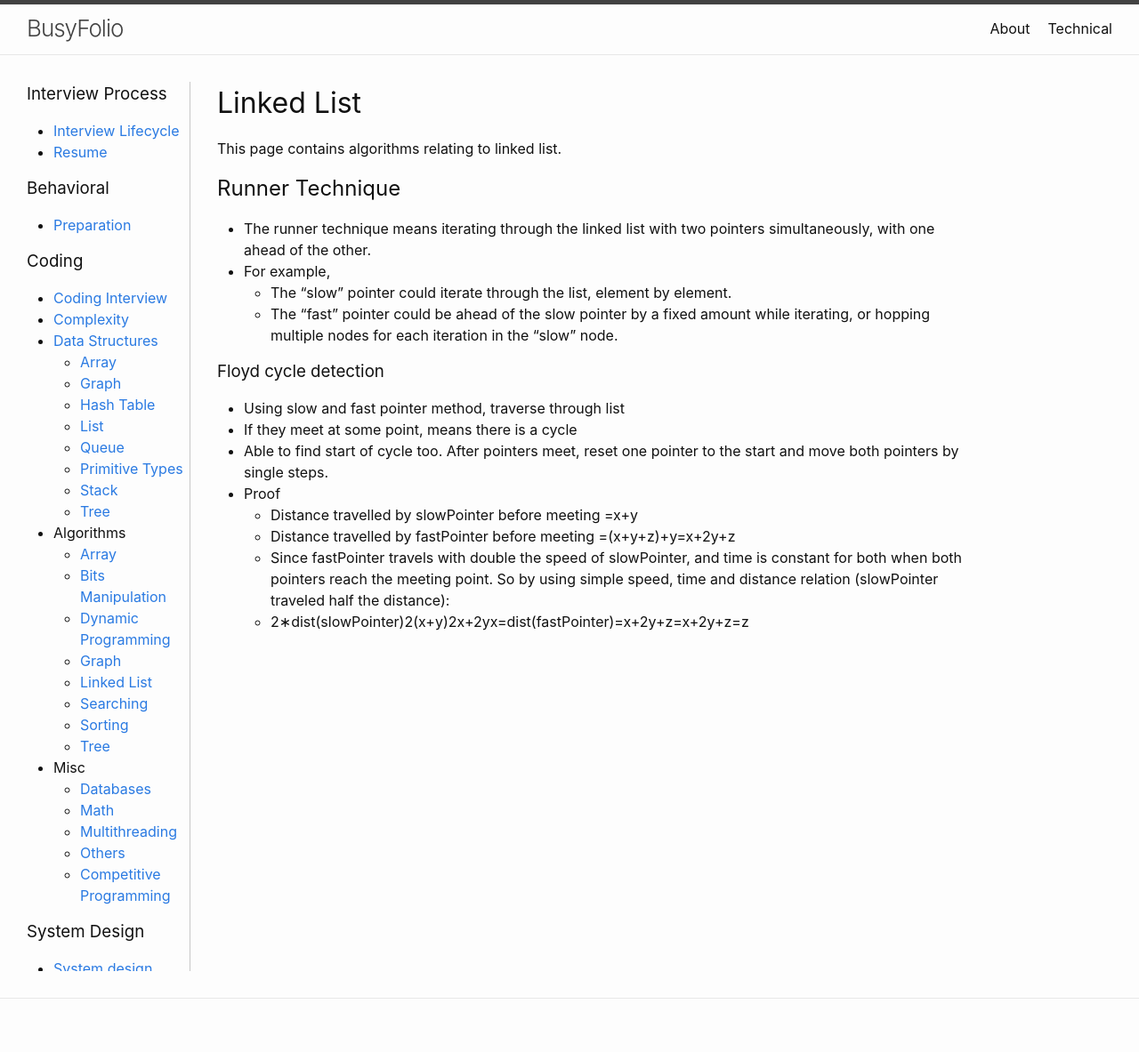
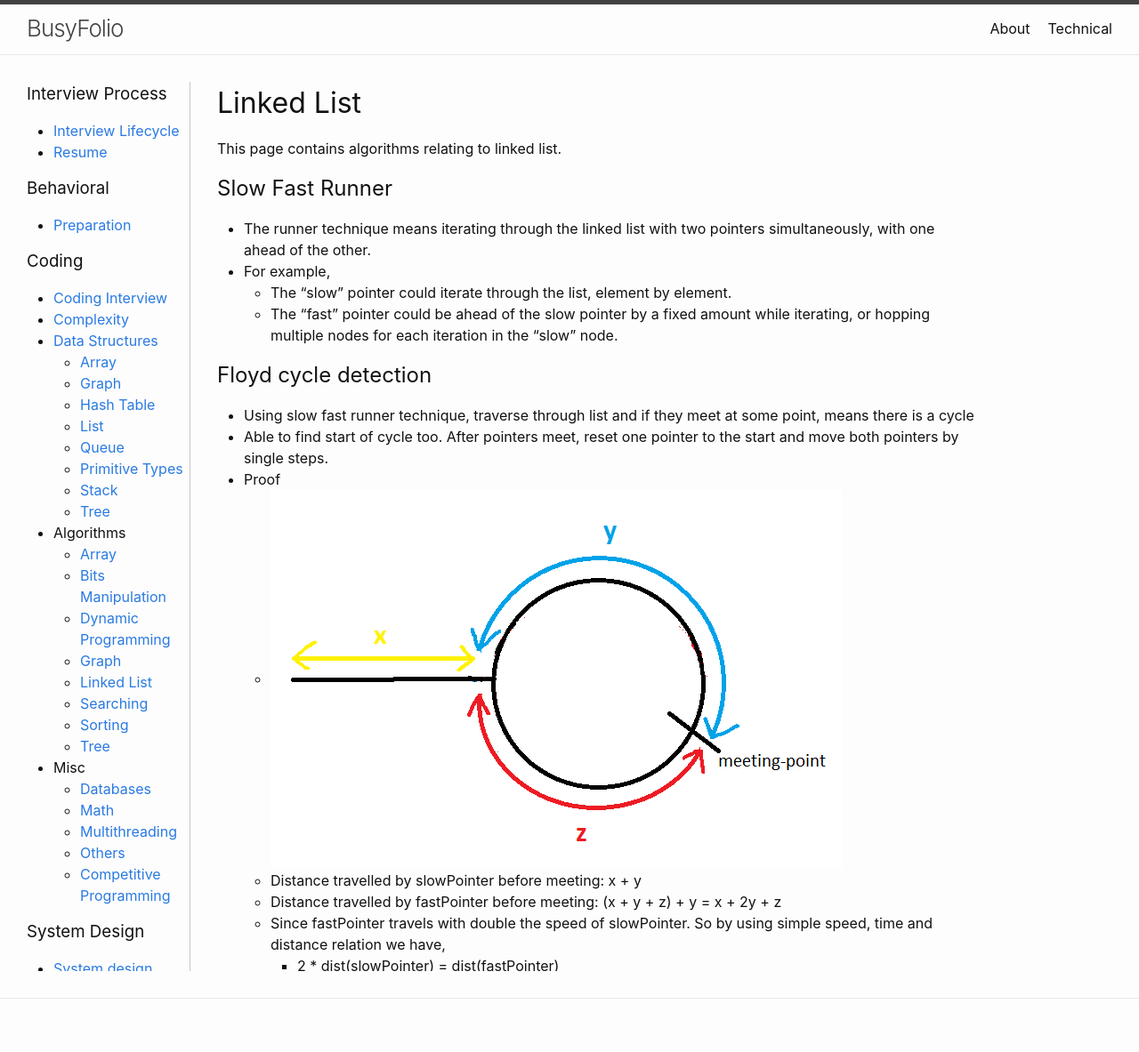
Before and after one commit to bzthin/bzthin.github.io, a Jekyll site: the page built from pages/technical/coding/algorithms/linked-list.md, in a window 1280 px wide. Shown: the whole page at 89% size. Built offline with Jekyll 4.4.1, drawn with Linux system fonts in a browser that asks for light colours.

Commit message:
updated linkedlist algo

```diff
--- a/pages/technical/coding/algorithms/linked-list.md
+++ b/pages/technical/coding/algorithms/linked-list.md
@@ -7,18 +7,21 @@ permalink: /algorithms/linked-list/
 # Linked List
 This page contains algorithms relating to linked list.
 
-## Runner Technique
+## Slow Fast Runner
 - The runner technique means iterating through the linked list with two pointers simultaneously, with one ahead of the other.
 - For example,
   - The "slow" pointer could iterate through the list, element by element.
   - The "fast" pointer could be ahead of the slow pointer by a fixed amount while iterating, or hopping multiple nodes for each iteration in the "slow" node.
 
-### Floyd cycle detection
-- Using slow and fast pointer method, traverse through list
-- If they meet at some point, means there is a cycle
+## Floyd cycle detection
+- Using slow fast runner technique, traverse through list and if they meet at some point, means there is a cycle
 - Able to find start of cycle too. After pointers meet, reset one pointer to the start and move both pointers by single steps.
 - Proof
-  - Distance travelled by slowPointer before meeting =x+y
-  - Distance travelled by fastPointer before meeting =(x+y+z)+y=x+2y+z
-  - Since fastPointer travels with double the speed of slowPointer, and time is constant for both when both pointers reach the meeting point. So by using simple speed, time and distance relation (slowPointer traveled half the distance):
-  - 2∗dist(slowPointer)2(x+y)2x+2yx=dist(fastPointer)=x+2y+z=x+2y+z=z
+  - ![Floyd Cycle](/assets/images/floyd_cycle_finding.png)
+  - Distance travelled by slowPointer before meeting: x + y
+  - Distance travelled by fastPointer before meeting: (x + y + z) + y = x + 2y + z
+  - Since fastPointer travels with double the speed of slowPointer. So by using simple speed, time and distance relation we have,
+    - 2 * dist(slowPointer) = dist(fastPointer)
+    - 2(x + y) = x + 2y + z
+    - 2x + 2y = x + 2y + z
+    - x = z
```
Also changed, not shown: pages/technical/coding/algorithms/bits-manipulation.md (+1 -1 lines), pages/technical/coding/data-structures/primitive.md (+0 -8 lines), assets/images/floyd_cycle_finding.png (added).
